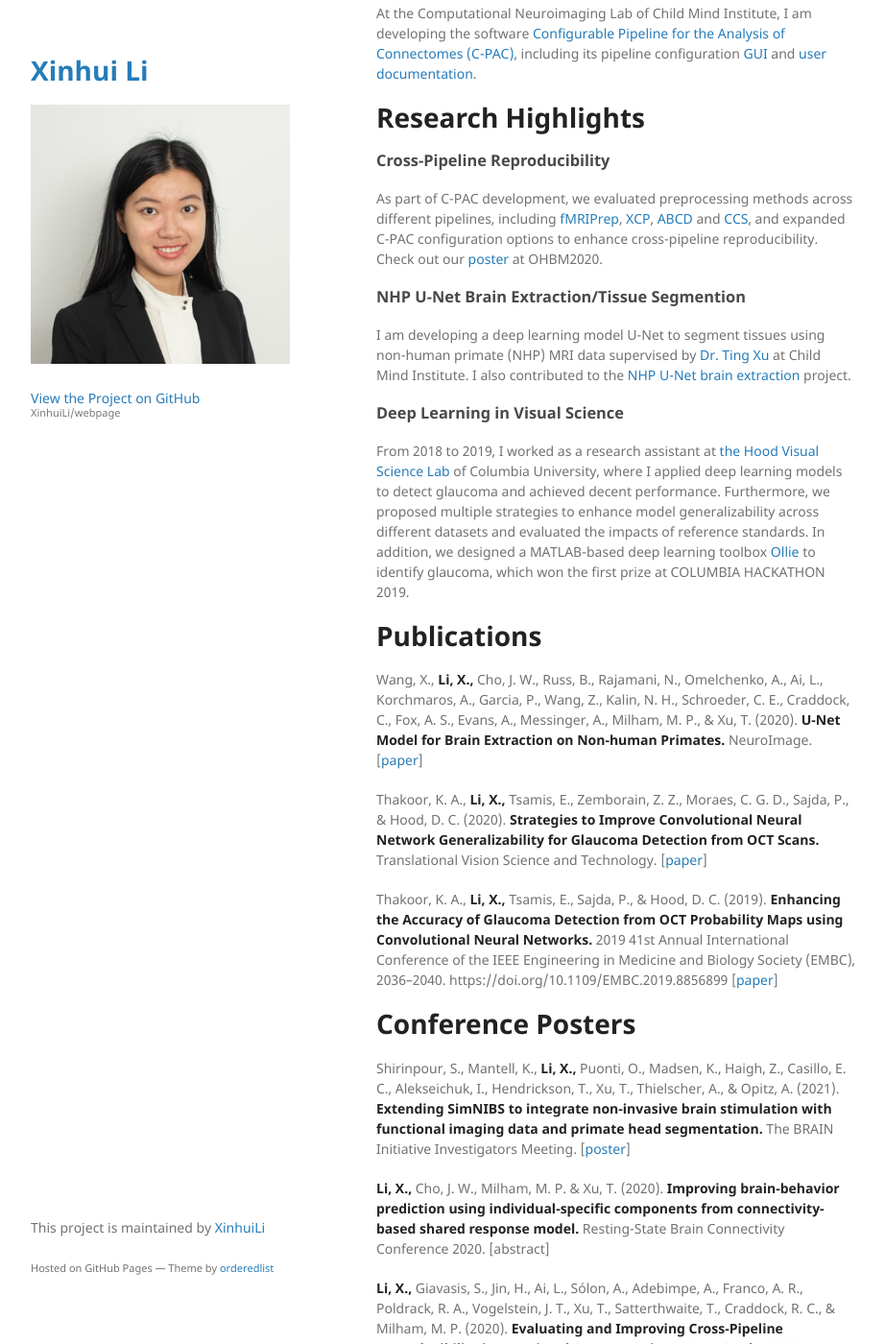
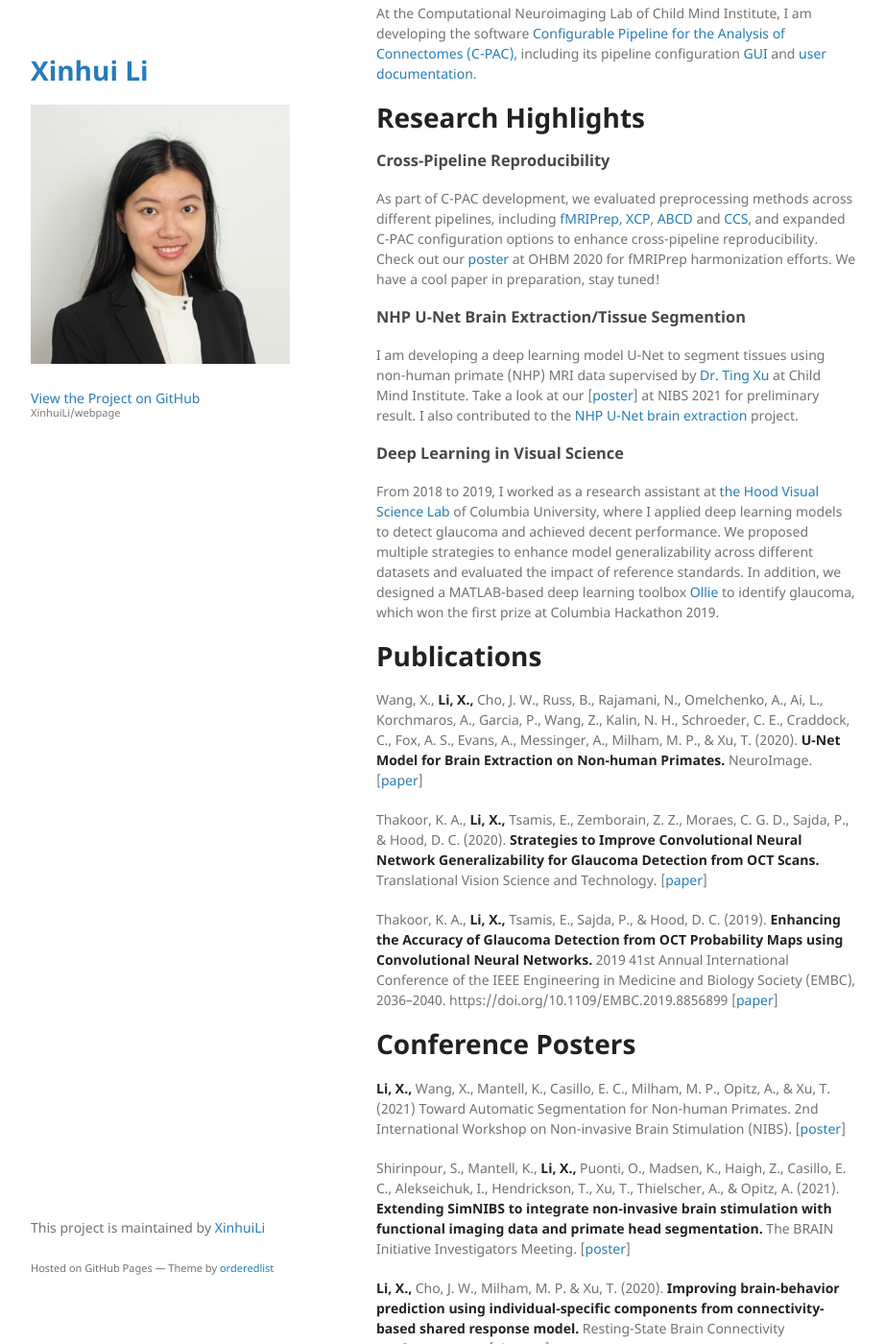
Before and after one commit to XinhuiLi/webpage, a Jekyll site: the page built from index.md, in a window 1280 px wide and 1400 px high, scrolled down 310 px. Shown: the whole window at 96% size, without its empty margins (178-1100 px from the left). Built offline with Jekyll 4.4.1, drawn with Linux system fonts in a browser that asks for light colours; the repository's description, which GitHub fills in, is left out.

Commit message:
add NIBS poster

```diff
--- a/index.md
+++ b/index.md
@@ -4,9 +4,9 @@ layout: default
 
 I am currently an assistant research engineer at [Child Mind Institute](https://childmind.org/) with a background in biomedical engineering and computer science. I'll join Georgia Tech BioE-ECE program as a PhD student in Fall 2021. My research interests focus on multi-modal neuroimaging (fMRI/EEG), brain machine interaction and deep learning.
 
-[[CV](/assets/cv/XinhuiLi-CV-05-21.pdf)]
+[[CV](/assets/cv/XinhuiLi-CV-06-21.pdf)]
 [[Google Scholar](https://scholar.google.com/citations?user=YKtWorEAAAAJ&hl=en)]
-[[GitHub](https://github.com/SucyLi)]
+[[GitHub](https://github.com/XinhuiLi)]
 [[Twitter](https://twitter.com/xin_hui_li)]
 
 # Software Development
@@ -20,15 +20,15 @@ At the Computational Neuroimaging Lab of Child Mind Institute, I am developing t
 
 ### Cross-Pipeline Reproducibility
 
-As part of C-PAC development, we evaluated preprocessing methods across different pipelines, including [fMRIPrep](https://fmriprep.org/en/stable/), [XCP](https://xcpengine.readthedocs.io/), [ABCD](https://github.com/DCAN-Labs/DCAN-HCP/tree/master) and [CCS](https://github.com/zuoxinian/CCS), and expanded C-PAC configuration options to enhance cross-pipeline reproducibility. Check out our [poster](/assets/poster/OHBM20_XL.pdf) at OHBM2020.
+As part of C-PAC development, we evaluated preprocessing methods across different pipelines, including [fMRIPrep](https://fmriprep.org/en/stable/), [XCP](https://xcpengine.readthedocs.io/), [ABCD](https://github.com/DCAN-Labs/DCAN-HCP/tree/master) and [CCS](https://github.com/zuoxinian/CCS), and expanded C-PAC configuration options to enhance cross-pipeline reproducibility. Check out our [poster](/assets/poster/OHBM20_XL.pdf) at OHBM 2020 for fMRIPrep harmonization efforts. We have a cool paper in preparation, stay tuned!
 
 ### NHP U-Net Brain Extraction/Tissue Segmention
 
-I am developing a deep learning model U-Net to segment tissues using non-human primate (NHP) MRI data supervised by [Dr. Ting Xu](https://scholar.google.com/citations?hl=en&user=Ks7ywnAAAAAJ&view_op=list_works&sortby=pubdate) at Child Mind Institute. I also contributed to the [NHP U-Net brain extraction](https://github.com/HumanBrainED/NHP-BrainExtraction) project.
+I am developing a deep learning model U-Net to segment tissues using non-human primate (NHP) MRI data supervised by [Dr. Ting Xu](https://scholar.google.com/citations?hl=en&user=Ks7ywnAAAAAJ&view_op=list_works&sortby=pubdate) at Child Mind Institute. Take a look at our [[poster](/assets/poster/NIBS21_XL.pdf)] at NIBS 2021 for preliminary result. I also contributed to the [NHP U-Net brain extraction](https://github.com/HumanBrainED/NHP-BrainExtraction) project.
 
 ### Deep Learning in Visual Science
 
-From 2018 to 2019, I worked as a research assistant at [the Hood Visual Science Lab](https://hoodvisualscience.psychology.columbia.edu/) of Columbia University, where I applied deep learning models to detect glaucoma and achieved decent performance. Furthermore, we proposed multiple strategies to enhance model generalizability across different datasets and evaluated the impacts of reference standards. In addition, we designed a MATLAB-based deep learning toolbox [Ollie](https://github.com/SucyLi/Ollie) to identify glaucoma, which won the first prize at COLUMBIA HACKATHON 2019.
+From 2018 to 2019, I worked as a research assistant at [the Hood Visual Science Lab](https://hoodvisualscience.psychology.columbia.edu/) of Columbia University, where I applied deep learning models to detect glaucoma and achieved decent performance. We proposed multiple strategies to enhance model generalizability across different datasets and evaluated the impact of reference standards. In addition, we designed a MATLAB-based deep learning toolbox [Ollie](https://github.com/XinhuiLi/Ollie) to identify glaucoma, which won the first prize at Columbia Hackathon 2019.
 
 # Publications
 
@@ -40,6 +40,8 @@ Thakoor, K. A., **Li, X.,** Tsamis, E., Sajda, P., & Hood, D. C. (2019). **Enhan
 
 
 # Conference Posters
+
+**Li, X.,** Wang, X., Mantell, K., Casillo, E. C., Milham, M. P., Opitz, A., & Xu, T. (2021) Toward Automatic Segmentation for Non-human Primates. 2nd International Workshop on Non-invasive Brain Stimulation (NIBS). [[poster](/assets/poster/NIBS21_XL.pdf)]
 
 Shirinpour, S., Mantell, K., **Li, X.,** Puonti, O., Madsen, K., Haigh, Z., Casillo, E. C., Alekseichuk, I., Hendrickson, T., Xu, T., Thielscher, A., & Opitz, A. (2021). **Extending SimNIBS to integrate non-invasive brain stimulation with functional imaging data and primate head segmentation.** The BRAIN Initiative Investigators Meeting. [[poster](/assets/poster/BRAIN21_SS.pdf)]
 
```
Also changed, not shown: 3 other files.
